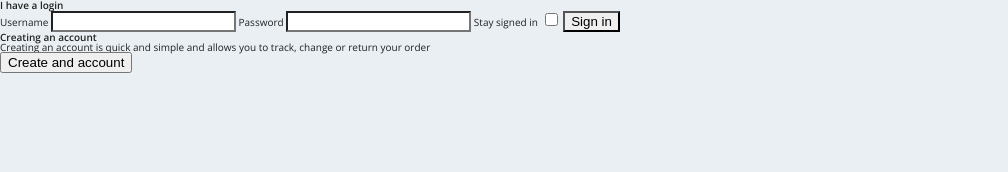
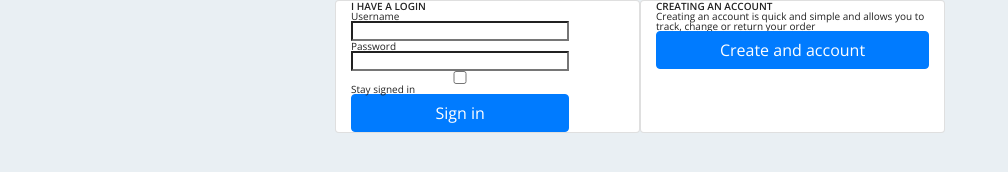
Before and after one commit to Joanneyoung01/sb-assignment, a plain HTML site: page index.html in a window 1280 px wide. Shown: the whole page, without its empty margins (0-1008 px from the left). Drawn offline with nearby package versions, Linux system fonts and the light colour scheme.

Commit message:
Add css layout styling

```diff
--- a/css/style.css
+++ b/css/style.css
@@ -91,3 +91,16 @@ input {
 }
 
 /* To complete */
+.login {
+  display: flex;
+  flex-wrap: wrap;
+}
+
+.heading {
+  text-transform: uppercase;
+}
+
+#form input{
+  display: block;
+  width: 80%;
+}
--- a/index.html
+++ b/index.html
@@ -20,17 +20,17 @@
 	<meta name="robots"			content="index, follow" />
 	<meta name="viewport"		content="width=device-width, maximum-scale=1.0, minimum-scale=1.0, initial-scale=1.0" />
 
+	<link rel="stylesheet" href="https://stackpath.bootstrapcdn.com/bootstrap/4.5.2/css/bootstrap.min.css" integrity="sha384-JcKb8q3iqJ61gNV9KGb8thSsNjpSL0n8PARn9HuZOnIxN0hoP+VmmDGMN5t9UJ0Z" crossorigin="anonymous">
 	<link rel="stylesheet"		type="text/css" href="css/style.css" />
-
 	<script src="https://code.jquery.com/jquery-1.12.4.min.js" integrity="sha256-ZosEbRLbNQzLpnKIkEdrPv7lOy9C27hHQ+Xp8a4MxAQ=" crossorigin="anonymous"></script>
 	<script src="js/script.js" type="text/javascript"></script>
 
 	<title>SB Assignment</title>
 </head>
 
-<body class="container" id="login">
+<body class="col-md-6 offset-md-3 row" id="login">
 
-	<div class="container">
+	<div class="container card col divider">
 
 		<div class="heading">
 			<h2>I have a login</h2>
@@ -46,18 +46,18 @@
 			<span id="password-error-message"></span>
 			<input type="password" id="password" name="password" required>
 
+			<input type="checkbox" name="remember-me">
 			<label for="remember-me"><b>Stay signed in</b></label>
-			<input type="checkbox" name="remember-me">
-			<input type="submit" name="sign-in" id="sign-in" value="Sign in">
+			<input class="btn btn-primary" type="submit" name="sign-in" id="sign-in" value="Sign in">
 		</form>
 	</div>
 
-	<div class="container">
+	<div class="container card col">
 		<div class="heading">
 			<h2>Creating an account</h2>
 		</div>
 		<p>Creating an account is quick and simple and allows you to track, change or return your order</p>
-		<button>Create and account</button>
+		<button class="btn btn-primary">Create and account</button>
 	</div>
 
 
--- a/js/script.js
+++ b/js/script.js
@@ -36,7 +36,7 @@ var app = app || {};
 					}
 				}
 
-				if (validatedEmail(email) && validatedPassword(password)) { // if validated email and validated pass
+				if (validatedEmail(email) && validatedPassword(password)) { // if validated email and password
 					console.log("user has been validated")
 					return true
 				} else {
```
